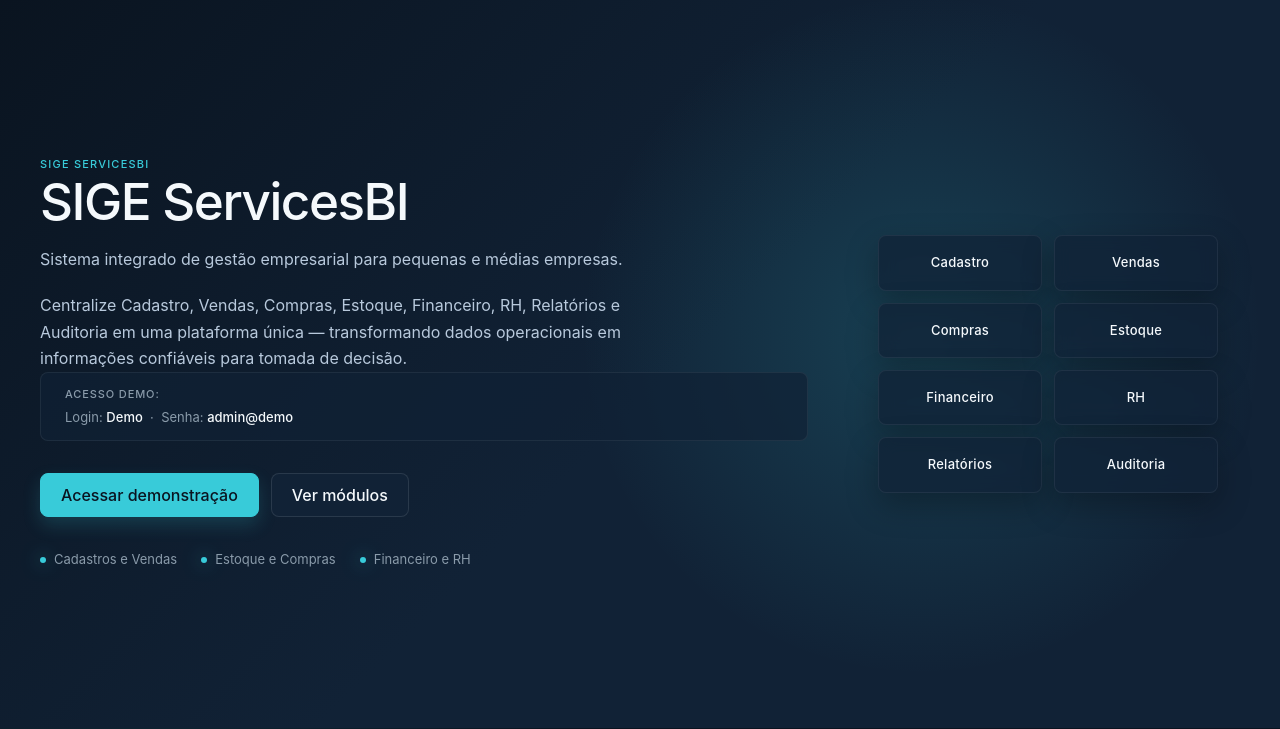
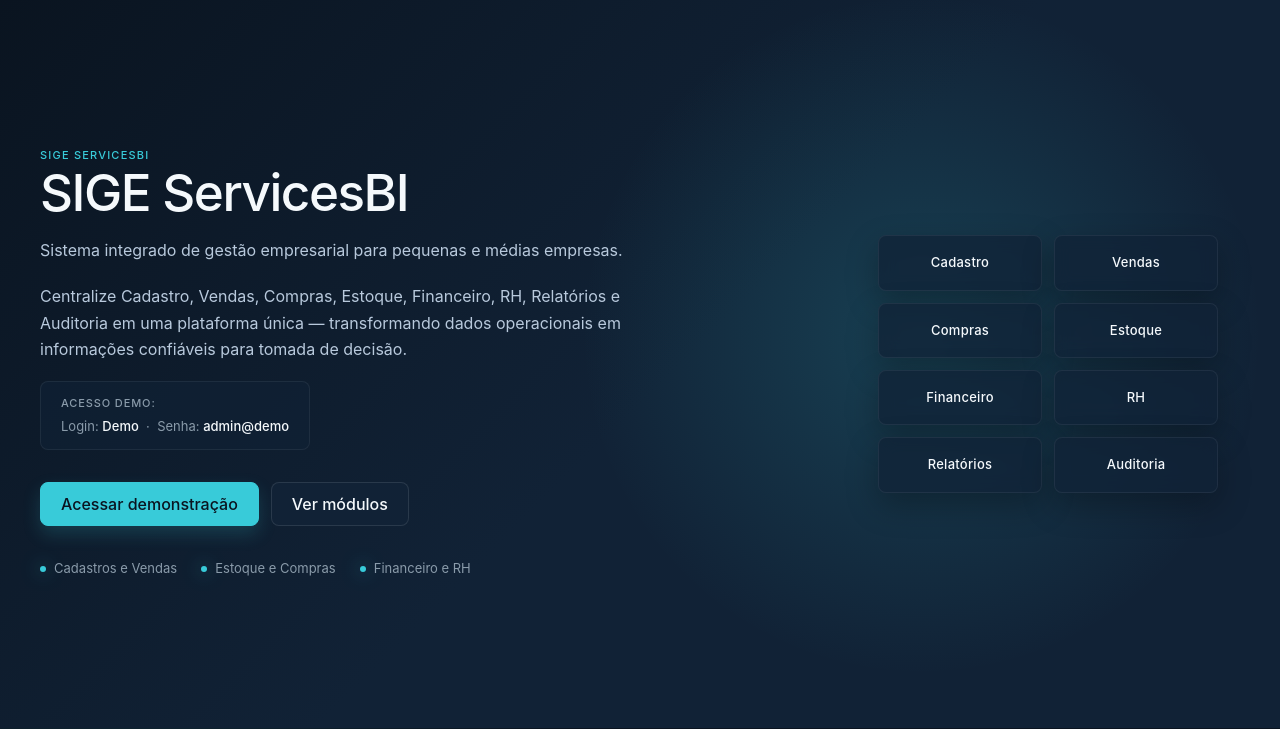
Before and after one commit to ServicesBI/site_servicesbi, a Django app: page /sige-servicesbi/ in a window 1280 px wide. Shown: the part 73-802 px from the top of the page. Run offline with Django 5.2, Linux system fonts and the light colour scheme.

Commit message:
Ajustar bloco de acesso demo no hero do SIGE

```diff
--- a/cloudflare_dist/sige-servicesbi/index.html
+++ b/cloudflare_dist/sige-servicesbi/index.html
@@ -69,7 +69,7 @@
                 Centralize Cadastro, Vendas, Compras, Estoque, Financeiro, RH, Relatórios e Auditoria em uma plataforma única — transformando dados operacionais em informações confiáveis para tomada de decisão.
             </p>
 
-            <p class="sige-cta__credentials">
+            <p class="sige-cta__credentials sige-cta__credentials--hero">
                 <span class="sige-cta__credentials-label">Acesso demo:</span>
                 Login: <strong>Demo</strong> &nbsp;·&nbsp; Senha: <strong>admin@demo</strong>
             </p>
--- a/static/css/pages/sige_institucional.css
+++ b/static/css/pages/sige_institucional.css
@@ -193,6 +193,20 @@
     text-transform: uppercase;
 }
 
+.sige-cta__credentials--hero {
+    width: fit-content;
+    max-width: 100%;
+    margin: 18px 0 28px;
+    padding: 12px 20px;
+    text-align: left;
+}
+
+@media (max-width: 640px) {
+    .sige-cta__credentials--hero {
+        width: 100%;
+    }
+}
+
 .sige-cta__actions {
     display: flex;
     flex-wrap: wrap;
--- a/templates/pages/sige_institucional.html
+++ b/templates/pages/sige_institucional.html
@@ -29,7 +29,7 @@
                 Centralize Cadastro, Vendas, Compras, Estoque, Financeiro, RH, Relatórios e Auditoria em uma plataforma única — transformando dados operacionais em informações confiáveis para tomada de decisão.
             </p>
 
-            <p class="sige-cta__credentials">
+            <p class="sige-cta__credentials sige-cta__credentials--hero">
                 <span class="sige-cta__credentials-label">Acesso demo:</span>
                 Login: <strong>Demo</strong> &nbsp;·&nbsp; Senha: <strong>admin@demo</strong>
             </p>
```
Also changed, not shown: cloudflare_dist/static/css/pages/sige_institucional.css (+14 -0 lines).
